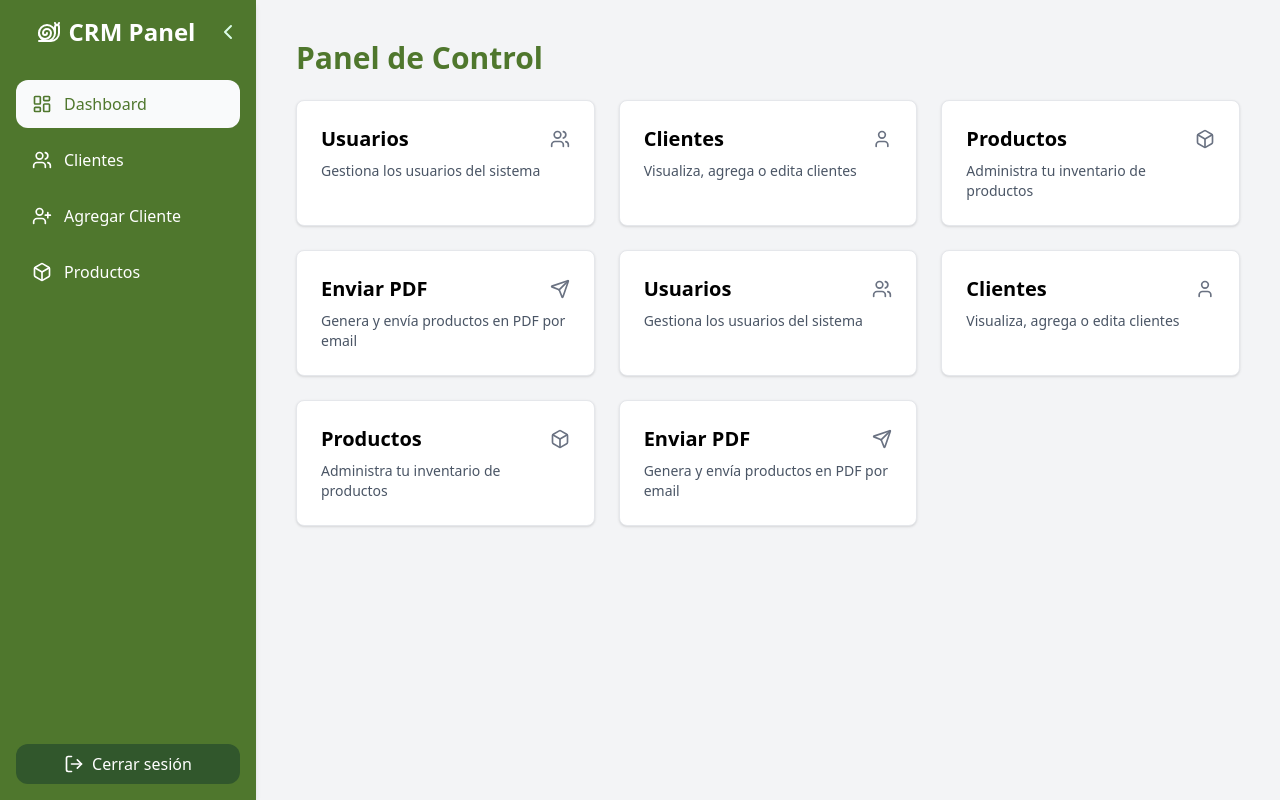
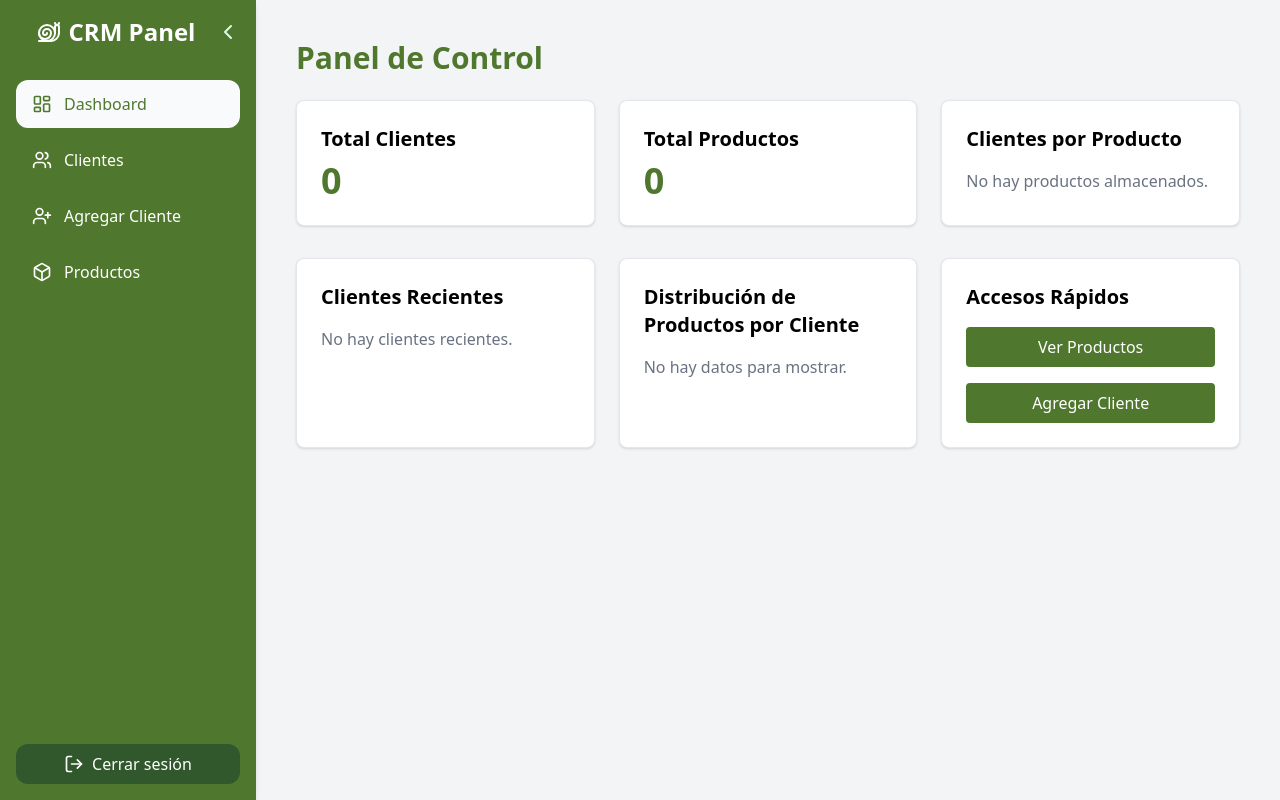
Before and after one commit to LuisMurSal/Kenton, a React (Vite) app in the folder crm/: page / in a window 1280 px wide. Built offline with nearby package versions, Linux system fonts and the light colour scheme; sample sign-in values are in the browser's storage.

Commit message:
Dashboard modificado con datos ficticios

```diff
--- a/crm/package.json
+++ b/crm/package.json
@@ -15,6 +15,7 @@
     "react": "^19.1.0",
     "react-dom": "^19.1.0",
     "react-router-dom": "^7.7.1",
+    "recharts": "^3.1.2",
     "tailwindcss": "^4.1.11"
   },
   "devDependencies": {
--- a/crm/src/pages/AgregarClientes.jsx
+++ b/crm/src/pages/AgregarClientes.jsx
@@ -36,7 +36,6 @@ export default function AgregarCliente() {
   return (
     <div className="space-y-8 p-6">
       <h1 className="text-3xl font-bold text-[#4f772d]">Agregar Cliente</h1>
-
       <form onSubmit={handleSubmit} className="space-y-4 bg-gray-50 p-6 rounded-xl shadow">
         <div>
           <label className="block text-sm font-medium text-gray-700 mb-1">Nombre</label>
@@ -63,8 +62,6 @@ export default function AgregarCliente() {
             />
           </div>
         </div>
-
-
         <div>
           <h2 className="font-semibold mb-2">Asignar Productos</h2>
           <div className="flex flex-wrap gap-2">
@@ -86,7 +83,6 @@ export default function AgregarCliente() {
             })}
           </div>
         </div>
-
         <div className="flex gap-4">
           <button
             type="submit"
--- a/crm/src/pages/Dashboard.jsx
+++ b/crm/src/pages/Dashboard.jsx
@@ -1,46 +1,134 @@
+import { useEffect, useState } from 'react'
+import { PieChart, Pie, Cell, Tooltip, Legend, ResponsiveContainer } from 'recharts'
 import { useNavigate } from 'react-router-dom'
-import { Users, User, Box, Send } from 'lucide-react'
+
+const COLORS = ['#4f772d', '#a3b18a', '#d9d9d9', '#82ca9d', '#8884d8']
 
 export default function Dashboard() {
+  const [clientes, setClientes] = useState([])
+  const [productos, setProductos] = useState([])
+  const navigate = useNavigate()
+
+  useEffect(() => {
+    const storedClientes = JSON.parse(localStorage.getItem('clientes')) || []
+    const storedProductos = JSON.parse(localStorage.getItem('productos')) || []
+
+    setClientes(storedClientes)
+    setProductos(storedProductos)
+  }, [])
+
+  // Clientes asignado cada producto
+  const contarClientesPorProducto = (productoId) => {
+    return clientes.filter(cliente => cliente.productos?.includes(productoId)).length
+  }
+
+  // Pastel: cantidad total de asignaciones de productos
+  const dataGrafica = productos.map((producto) => ({
+    name: producto.nombre,
+    value: contarClientesPorProducto(producto.id),
+  })).filter(item => item.value > 0)
+
+  // Últimos 3 clientes agregados
+  const clientesRecientes = [...clientes]
+    .sort((a, b) => b.id - a.id)
+    .slice(0, 3)
+
   return (
-    <div className="p-6">
+    <div className="p-6 space-y-6">
       <h1 className="text-3xl font-bold mb-6 text-[#4f772d]">Panel de Control</h1>
+      <div className="grid grid-cols-1 md:grid-cols-3 gap-6">
+        {/* Total clientes */}
+        <div className="p-6 rounded-lg shadow bg-white border border-gray-200">
+          <h2 className="text-xl font-semibold mb-2">Total Clientes</h2>
+          <p className="text-4xl font-bold text-[#4f772d]">{clientes.length}</p>
+        </div>
 
-      <div className="grid grid-cols-1 md:grid-cols-2 lg:grid-cols-3 gap-6">
-        <Card title="Usuarios" link="/usuarios" description="Gestiona los usuarios del sistema" icon={<Users size={20} />} />
-        <Card title="Clientes" link="/clientes" description="Visualiza, agrega o edita clientes" icon={<User size={20} />} />
-        <Card title="Productos" link="/productos" description="Administra tu inventario de productos" icon={<Box size={20} />} />
-        <Card title="Enviar PDF" link="/pdf" description="Genera y envía productos en PDF por email" icon={<Send size={20} />} />
+        {/* Total productos */}
+        <div className="p-6 rounded-lg shadow bg-white border border-gray-200">
+          <h2 className="text-xl font-semibold mb-2">Total Productos</h2>
+          <p className="text-4xl font-bold text-[#4f772d]">{productos.length}</p>
+        </div>
 
-        {/* Repetidos solo para ejemplo visual */}
-        <Card title="Usuarios" link="/usuarios" description="Gestiona los usuarios del sistema" icon={<Users size={20} />} />
-        <Card title="Clientes" link="/clientes" description="Visualiza, agrega o edita clientes" icon={<User size={20} />} />
-        <Card title="Productos" link="/productos" description="Administra tu inventario de productos" icon={<Box size={20} />} />
-        <Card title="Enviar PDF" link="/pdf" description="Genera y envía productos en PDF por email" icon={<Send size={20} />} />
+        {/* Clientes por producto */}
+        <div className="p-6 rounded-lg shadow bg-white border border-gray-200 max-h-[400px] overflow-y-auto">
+          <h2 className="text-xl font-semibold mb-4">Clientes por Producto</h2>
+          {productos.length === 0 ? (
+            <p className="text-gray-500">No hay productos almacenados.</p>
+          ) : (
+            <ul className="space-y-2 max-h-96 overflow-y-auto">
+              {productos.map(producto => (
+                <li key={producto.id} className="flex justify-between border-b border-gray-200 pb-1">
+                  <span>{producto.nombre}</span>
+                  <span className="font-bold">{contarClientesPorProducto(producto.id)}</span>
+                </li>
+              ))}
+            </ul>
+          )}
+        </div>
+      </div>
+
+      <div className="grid grid-cols-1 md:grid-cols-3 gap-6 mt-8">
+        {/* Clientes recientes */}
+        <div className="p-6 rounded-lg shadow bg-white border border-gray-200">
+          <h2 className="text-xl font-semibold mb-4">Clientes Recientes</h2>
+          {clientesRecientes.length === 0 ? (
+            <p className="text-gray-500">No hay clientes recientes.</p>
+          ) : (
+            <ul className="space-y-2">
+              {clientesRecientes.map(cliente => (
+                <li key={cliente.id} className="border-b border-gray-200 pb-1">
+                  <p className="font-medium">{cliente.nombre}</p>
+                  <p className="text-sm text-gray-600">{cliente.email}</p>
+                </li>
+              ))}
+            </ul>
+          )}
+        </div>
+
+        {/* Grafica de distribución de productos por cliente */}
+        <div className="p-6 rounded-lg shadow bg-white border border-gray-200">
+          <h2 className="text-xl font-semibold mb-4">Distribución de Productos por Cliente</h2>
+          {dataGrafica.length === 0 ? (
+            <p className="text-gray-500">No hay datos para mostrar.</p>
+          ) : (
+            <ResponsiveContainer width="100%" height={250}>
+              <PieChart>
+                <Pie
+                  data={dataGrafica}
+                  dataKey="value"
+                  nameKey="name"
+                  cx="50%"
+                  cy="50%"
+                  outerRadius={80}
+                  label
+                >
+                  {dataGrafica.map((entry, index) => (
+                    <Cell key={`cell-${index}`} fill={COLORS[index % COLORS.length]} />
+                  ))}
+                </Pie>
+                <Tooltip />
+                <Legend verticalAlign="bottom" height={36} />
+              </PieChart>
+            </ResponsiveContainer>
+          )}
+        </div>
+
+        <div className="p-6 rounded-lg shadow bg-white border border-gray-200 flex flex-col justify-center space-y-4">
+          <h2 className="text-xl font-semibold mb-4">Accesos Rápidos</h2>
+          <button
+            onClick={() => navigate('/productos')}
+            className="bg-[#4f772d] text-white py-2 rounded hover:bg-[#3d5a1f] transition"
+          >
+            Ver Productos
+          </button>
+          <button
+            onClick={() => navigate('/agregar-cliente')}
+            className="bg-[#4f772d] text-white py-2 rounded hover:bg-[#3d5a1f] transition"
+          >
+            Agregar Cliente
+          </button>
+        </div>
       </div>
     </div>
   )
 }
-
-function Card({ title, link, description, icon }) {
-  const navigate = useNavigate()
-
-  const handleClick = (e) => {
-    e.preventDefault()
-    navigate(link)
-  }
-
-  return (
-    <a
-      href={link}
-      onClick={handleClick}
-      className="block p-6 rounded-lg shadow hover:shadow-md hover:bg-gray-50 transition duration-200 border-gray-200 border bg-white cursor-pointer"
-    >
-      <div className="flex items-center justify-between mb-2">
-        <h2 className="text-xl font-semibold">{title}</h2>
-        <div className="text-gray-500">{icon}</div>
-      </div>
-      <p className="text-gray-600 text-sm">{description}</p>
-    </a>
-  )
-}
```
Also changed, not shown: crm/src/components/Sidebar.jsx (+6 -19 lines), crm/src/pages/Clientes.jsx (indentation only), 1 other file (tests, documents, lock files or other folders). Lines whose indentation alone changed are shown as unchanged.
